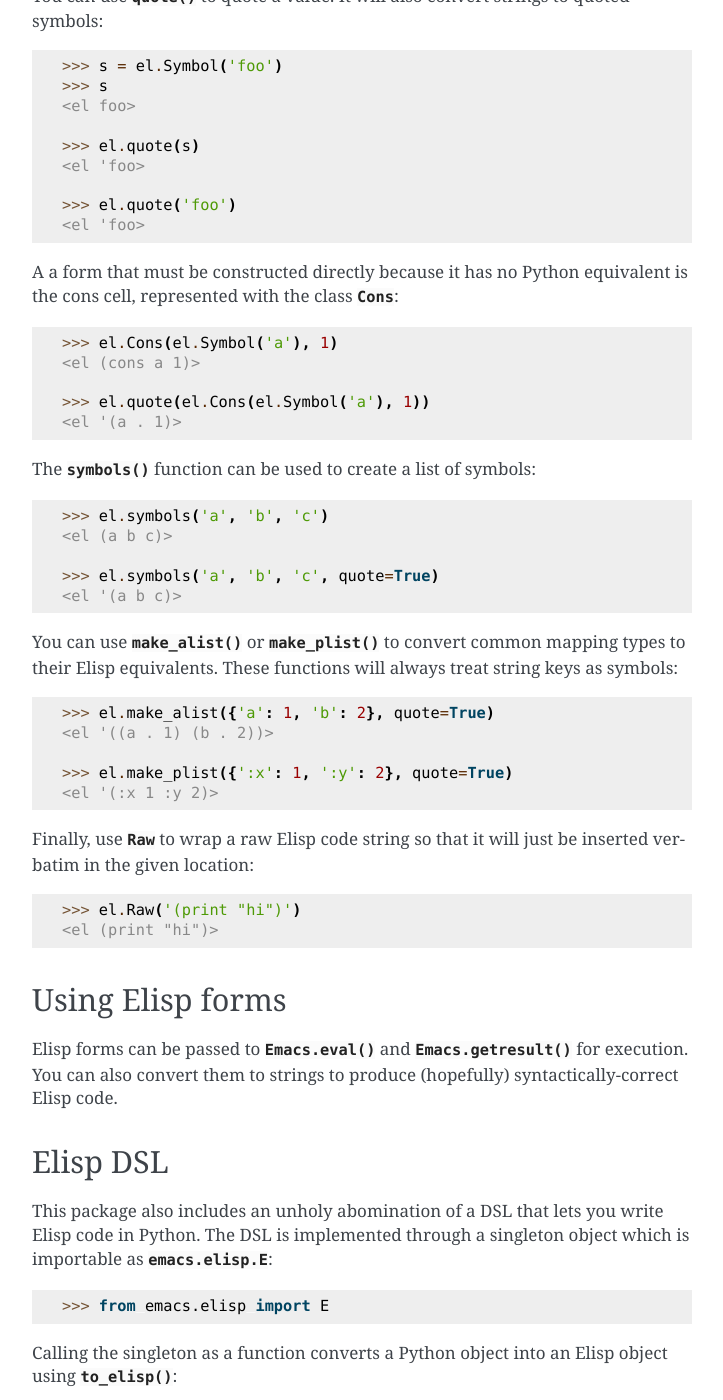
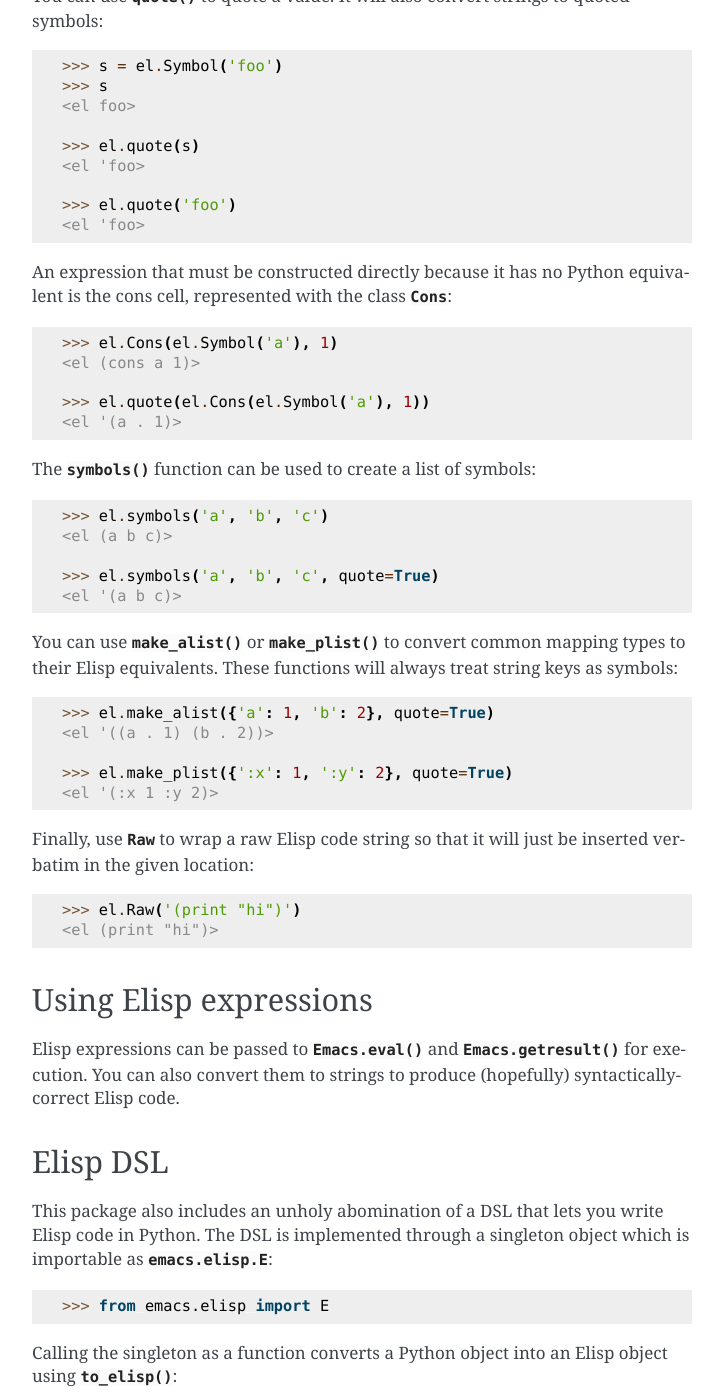
Before and after one commit to jlumpe/python-emacs, a Sphinx documentation site: the page built from docs/elisp.rst, in a window 1280 px wide and 1400 px high, scrolled down 1279 px. Shown: the whole window, without its empty margins (388-1111 px from the left). Built offline with Sphinx 7.4.7, drawn with Linux system fonts in a browser that asks for light colours; pages that are not in the unit, such as notebooks, are missing from menus; some of the changed text lies outside the part shown.

Commit message:
Documentation updates

```diff
--- a/docs/elisp.rst
+++ b/docs/elisp.rst
@@ -5,12 +5,12 @@
 ======================================
 
 The :mod:`emacs.elisp` module contains utilities for representing Emacs lisp
-Abstract Syntax Trees (AST's) as Python objects, see the :class:`ElispAstNode`
+Abstract Syntax Trees (AST's) as Python objects, see the :class:`Expr`
 abstract class and its subclasses.
 
 
-Creating Elisp forms
---------------------
+Creating Elisp expressions
+--------------------------
 
 The fundamental data type in Elisp is the list. Other data types include symbols
 and self-evaluating types such as strings or numbers.
@@ -82,7 +82,7 @@
    <el 'foo>
 
 
-A a form that must be constructed directly because it has no Python equivalent
+An expression that must be constructed directly because it has no Python equivalent
 is the cons cell, represented with the class :class:`Cons`:
 
 .. doctest::
@@ -127,13 +127,13 @@
    <el (print "hi")>
 
 
-Using Elisp forms
------------------
+Using Elisp expressions
+-----------------------
 
 .. py:currentmodule:: emacs.emacs
 
 
-Elisp forms can be passed to :meth:`Emacs.eval` and :meth:`Emacs.getresult` for
+Elisp expressions can be passed to :meth:`Emacs.eval` and :meth:`Emacs.getresult` for
 execution. You can also convert them to strings to produce (hopefully)
 syntactically-correct Elisp code.
 
@@ -192,7 +192,7 @@
 Additionally, the ``Q``, ``C``, ``S``, and ``R`` methods are aliases for the
 :func:`quote`, :class:`Cons`, :func:`symbols`, and :class:`Raw`, respectively.
 
-Using just the ``E`` object, it is possible to write complex Elisp forms:
+Using just the ``E`` object, it is possible to write complex Elisp expressions:
 
 .. doctest::
 
--- a/docs/index.rst
+++ b/docs/index.rst
@@ -12,6 +12,7 @@
 
    usage
    elisp
+   api
 
 
 Indices and tables
```
Also changed, not shown: other parts of docs/elisp.rst (+1 -1 lines), docs/api.rst (added, +32 -0 lines), docs/emacs.elisp.ast.rst (deleted, +0 -7 lines), docs/emacs.elisp.dsl.rst (deleted, +0 -7 lines), docs/emacs.elisp.rst (deleted, +0 -18 lines), docs/emacs.emacs.rst (deleted, +0 -7 lines).
